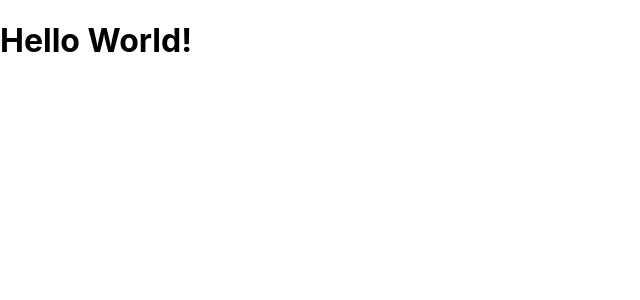
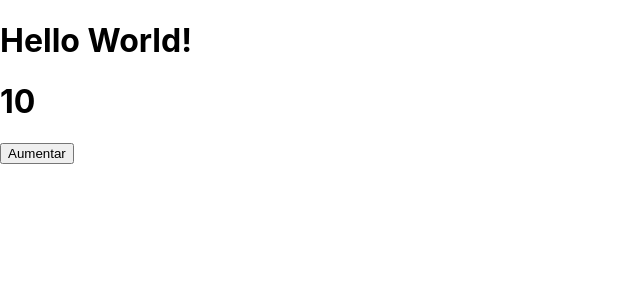
Before and after one commit to Diogooliveira10/states-effects, a React (Create React App) app in the folder aula-hooks/: page / in a window 1280 px wide. Shown: the top 300 px of the page, without its empty margins (0-640 px from the left). Built offline with nearby package versions, Linux system fonts and the light colour scheme.

Commit message:
Criando componente sem utilizar estados

```diff
--- a/aula-hooks/src/Components/App/App.js
+++ b/aula-hooks/src/Components/App/App.js
@@ -1,8 +1,12 @@
 import './App.css';
+import Counter from '../Counter/Counter';
 
 function App() {
   return (
-    <h1>Hello World!</h1>
+    <>
+      <h1>Hello World!</h1>
+      <Counter/>
+    </>
   );
 }
 
--- /dev/null
+++ b/aula-hooks/src/Components/Counter/Counter.js
@@ -0,0 +1,18 @@
+function Counter() {
+    let quantity = 10;
+
+    function upQuantity() {
+        quantity = quantity + 1;
+        document.getElementById("counter-box").innerHTML = quantity;
+        console.log(quantity);
+    }
+
+    return(
+        <>
+            <h1 id="counter-box">{quantity}</h1>
+            <button onClick={upQuantity}>Aumentar</button>
+        </>
+    )
+}
+
+export default Counter
```
